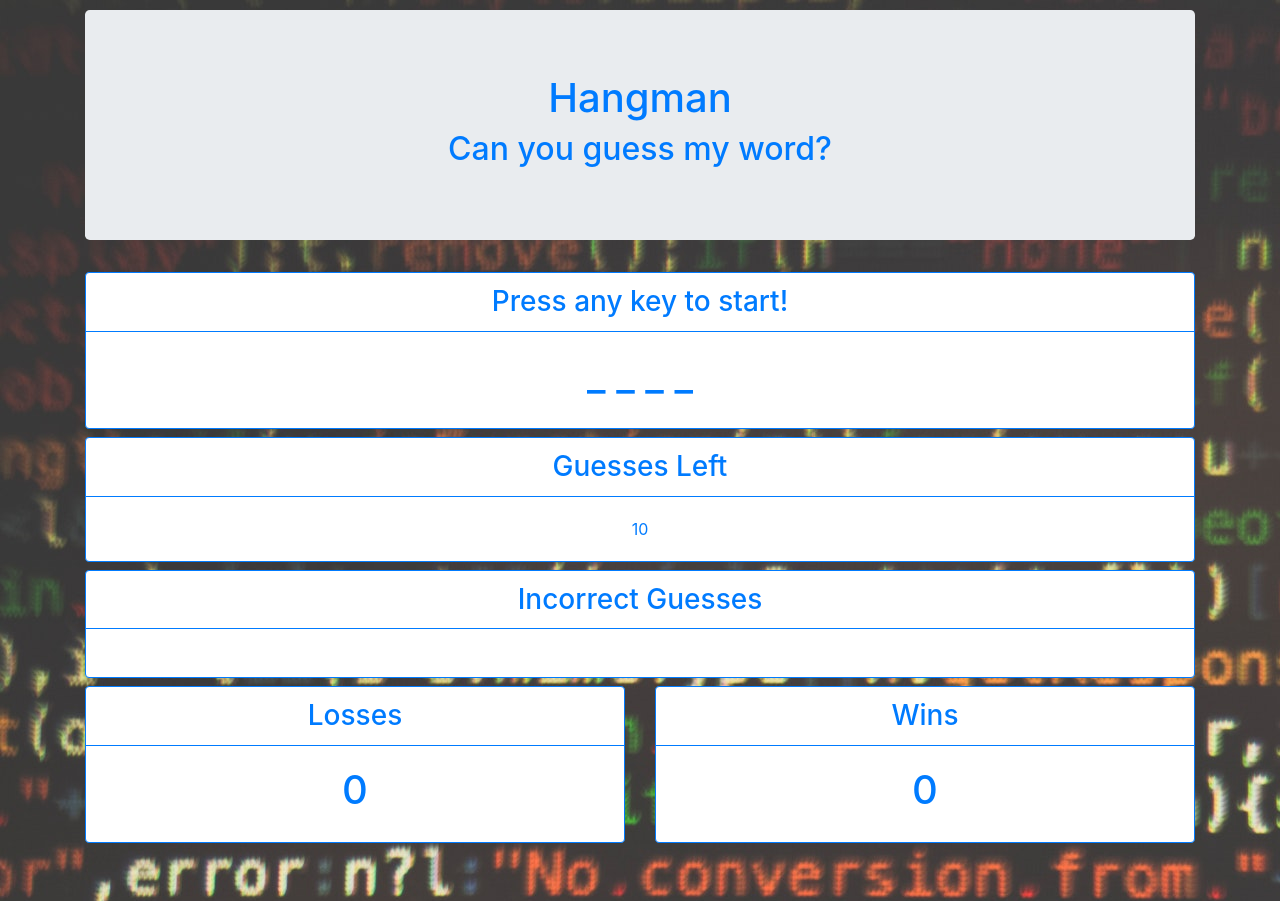
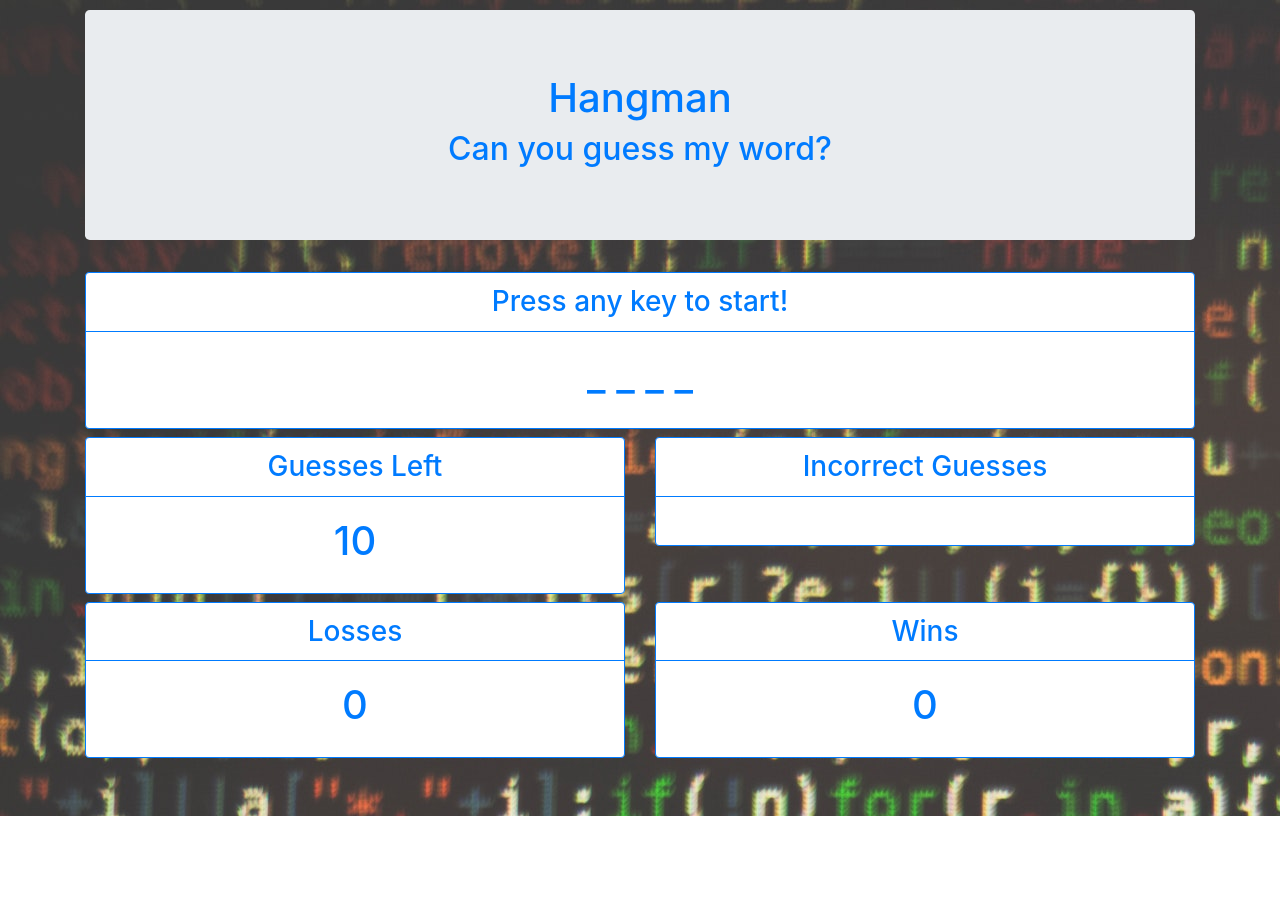
Before and after one commit to AlexTorres1/word-guess-game, a plain HTML site: page index.html in a window 1280 px wide. After the commit the page ends 816 px from the top, so only its background shows below. Drawn offline with nearby package versions, Linux system fonts and the light colour scheme.

Commit message:
fixed some styling

```diff
--- a/index.html
+++ b/index.html
@@ -31,18 +31,16 @@
     </div>
 
     <div class="row">
-      <div class="col-md-12">
+      <div class="col-md-6">
         <div class="card border-primary mb-2">
           <h3 class="card-header bg-transparent border-primary text-primary text-center">Guesses Left</h3>
-          <div class="card-body  text-primary text-center" id="guessesLeft">
-
+          <div class="card-body  text-primary text-center">
+            <h1 id="guessesLeft"></h1>
           </div>
         </div>
       </div>
-    </div>
 
-    <div class="row">
-      <div class="col-md-12">
+      <div class="col-md-6">
         <div class="card border-primary mb-2">
           <h3 class="card-header bg-transparent border-primary text-primary text-center">Incorrect Guesses</h3>
           <div class="card-body text-primary text-center">
@@ -51,6 +49,8 @@
         </div>
       </div>
     </div>
+
+
 
     <div class="row">
       <div class="col-md-6">
```
